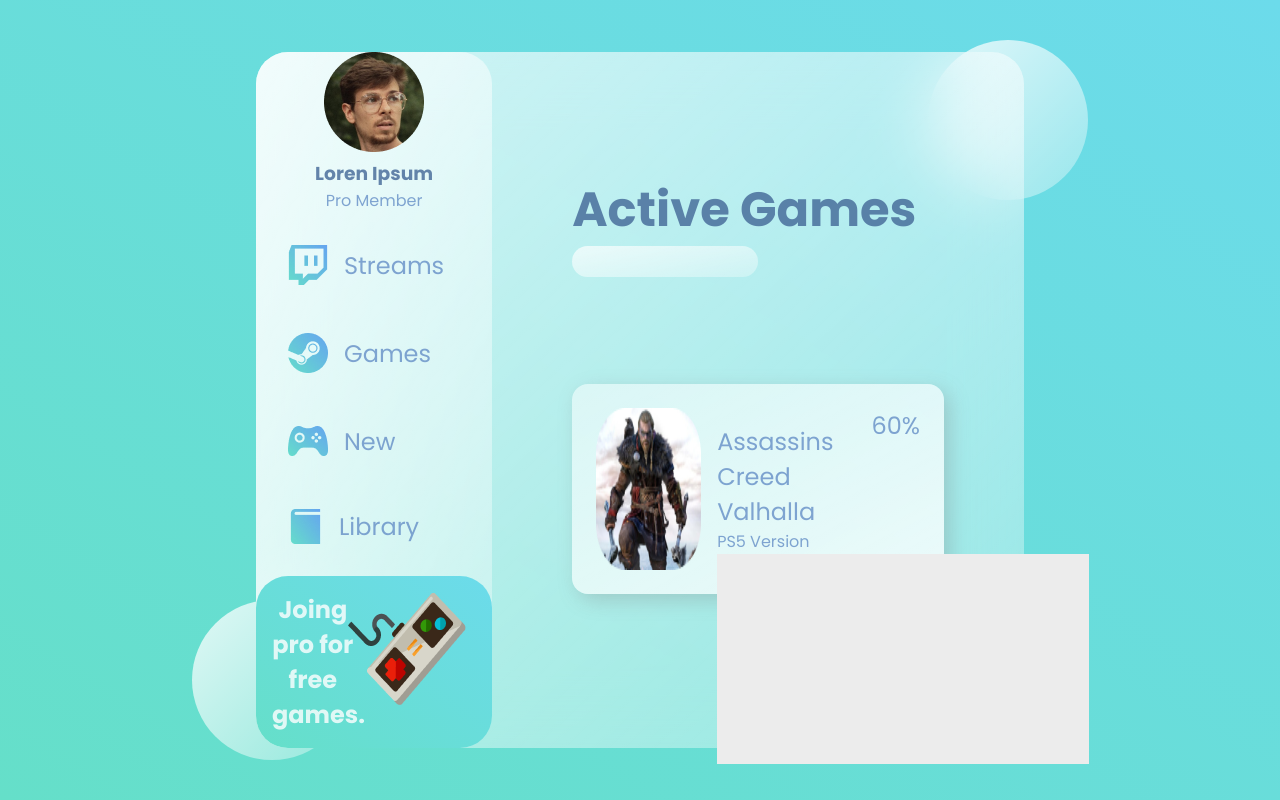
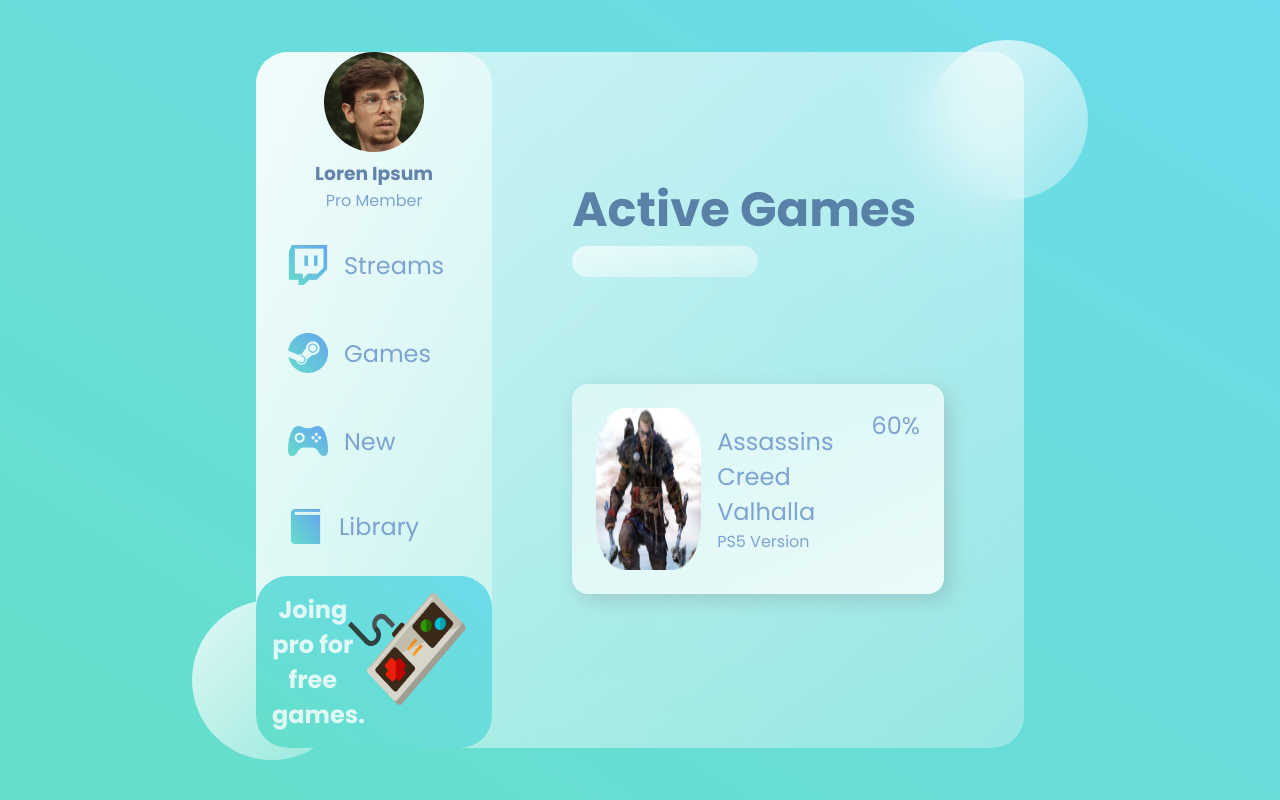
Before and after one commit to israelcena/glassweb, a React (Create React App) app: page / in a window 1280 px wide. Built offline with nearby package versions, Linux system fonts and the light colour scheme.

Commit message:
remove progregess

```diff
--- a/src/components/Card.jsx
+++ b/src/components/Card.jsx
@@ -1,11 +1,11 @@
-export default function Card({img, alt, title, version, percentage }) {
+export default function Card({ img, alt, title, version, percentage }) {
 	return (
 		<div className="card">
 			<img src={img} alt={alt} />
 			<div className="card-info">
 				<h2>{title}</h2>
 				<p>{version}</p>
-        <div className="progress"></div>
+				{/* <div className="progress"></div> */}
 			</div>
 			<h2 className="percentage">{percentage}</h2>
 		</div>
```
Lines whose indentation alone changed are shown as unchanged.
